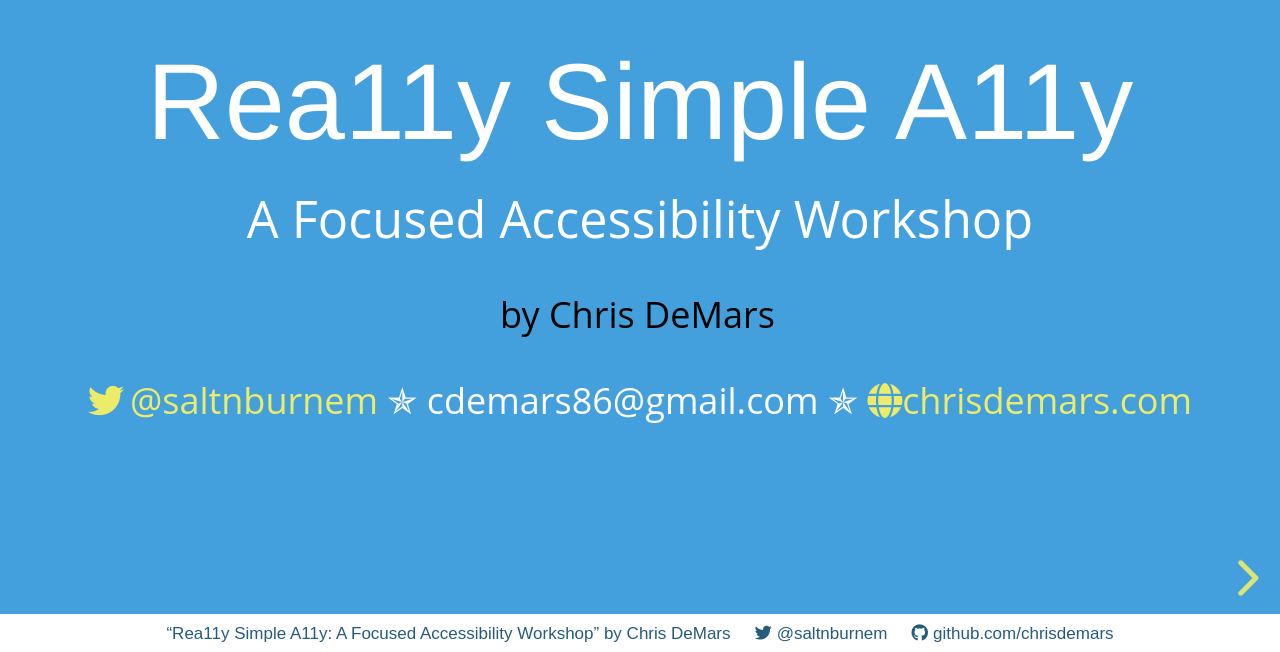
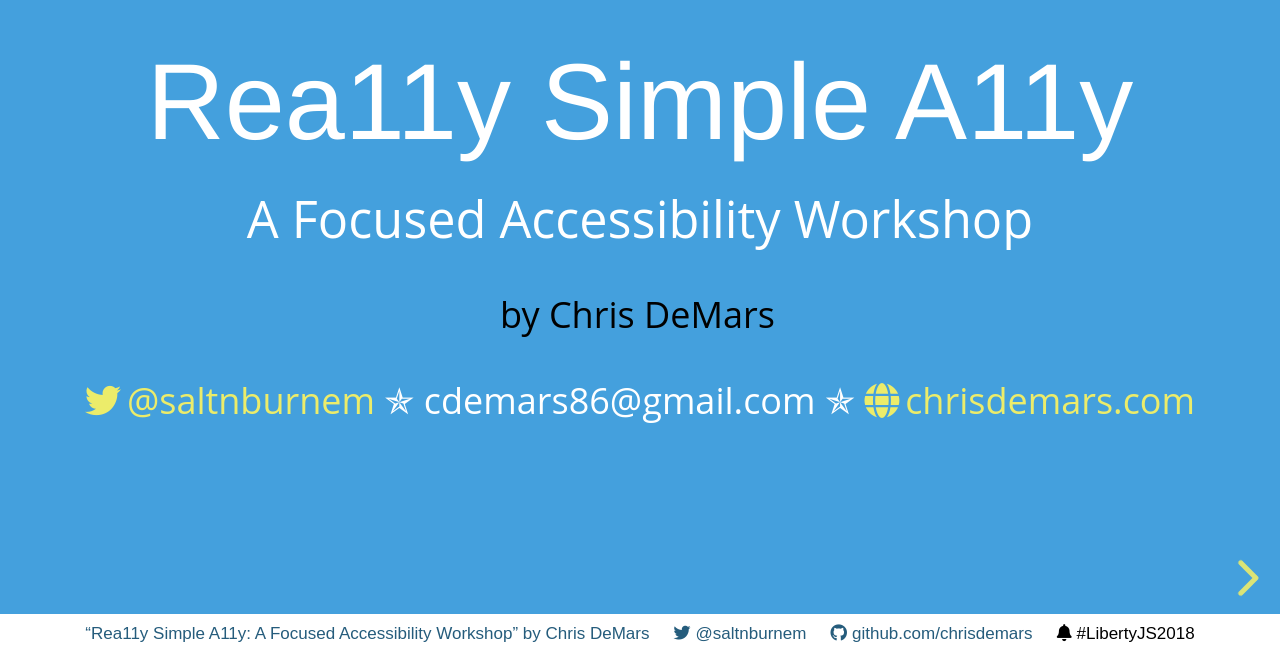
Before and after one commit to chrisdemars/rea11y-simple-a11y-deck, a website: page index.html in a window 1280 px wide. Shown: the part 148-800 px from the top of the page. Drawn offline with Linux system fonts and the light colour scheme; a web font is replaced by a local one.

Commit message:
added libertjs hash tag

```diff
--- a/css/reveal.css
+++ b/css/reveal.css
@@ -1591,6 +1591,7 @@ body {
   visibility: hidden; }
 
 
-  .fab {
+  .fab,
+  .fas {
     margin-right: 5px;
   }
--- a/index.html
+++ b/index.html
@@ -346,6 +346,7 @@ git checkout starter</code></pre>
 			<li><a href="https://bit.ly/2Prdkzp">“Rea11y Simple A11y: A Focused Accessibility Workshop” by</a> <a href="https://chrisdemars.com/">Chris DeMars</a></li>
 			<li><a href="https://twitter.com/saltnburnem"><i class="fab fa-twitter"></i>@saltnburnem</a></li>
 			<li><a href="https://github.com/chrisdemars"><i class="fab fa-github"></i>github.com/chrisdemars</a></li>
+            <li><i class="fas fa-bell"></i>#LibertyJS2018</li>
 		</ul>
 	</footer>
 
```
